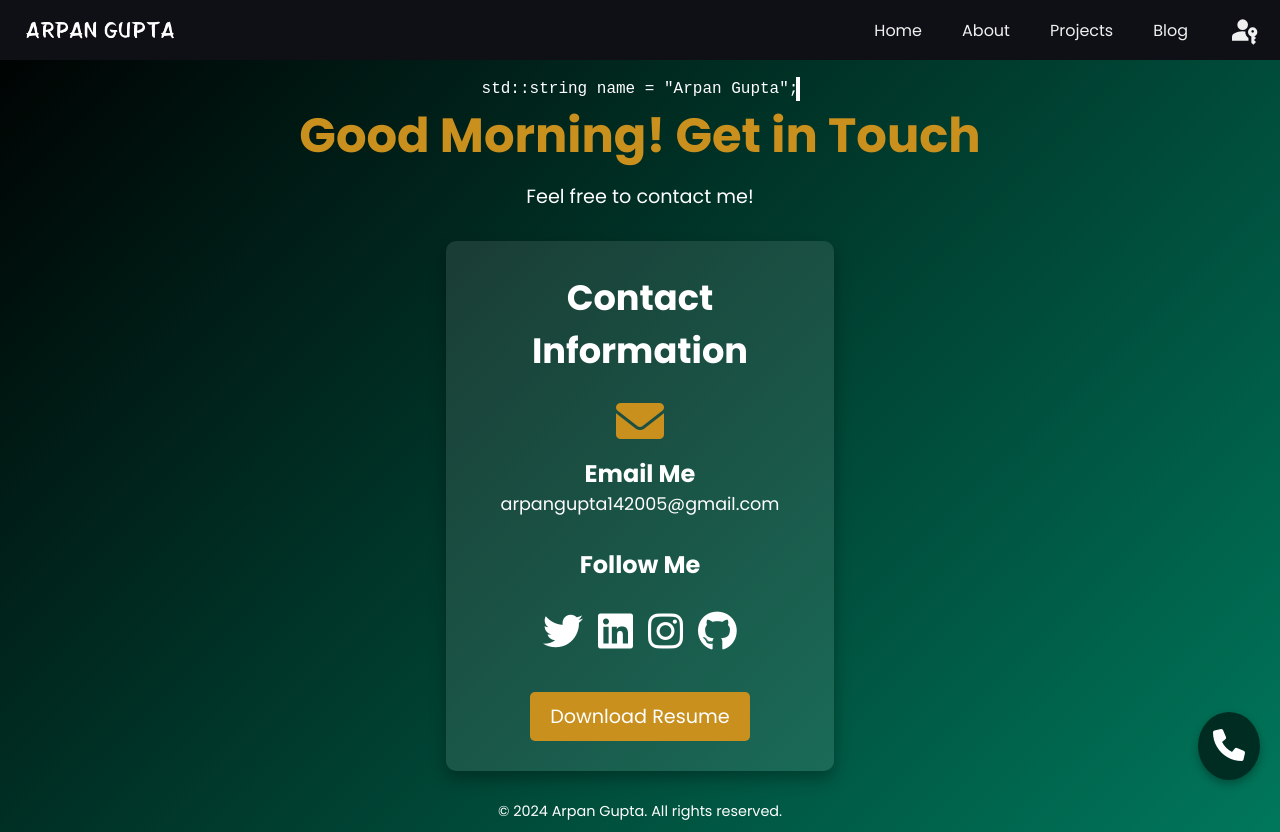
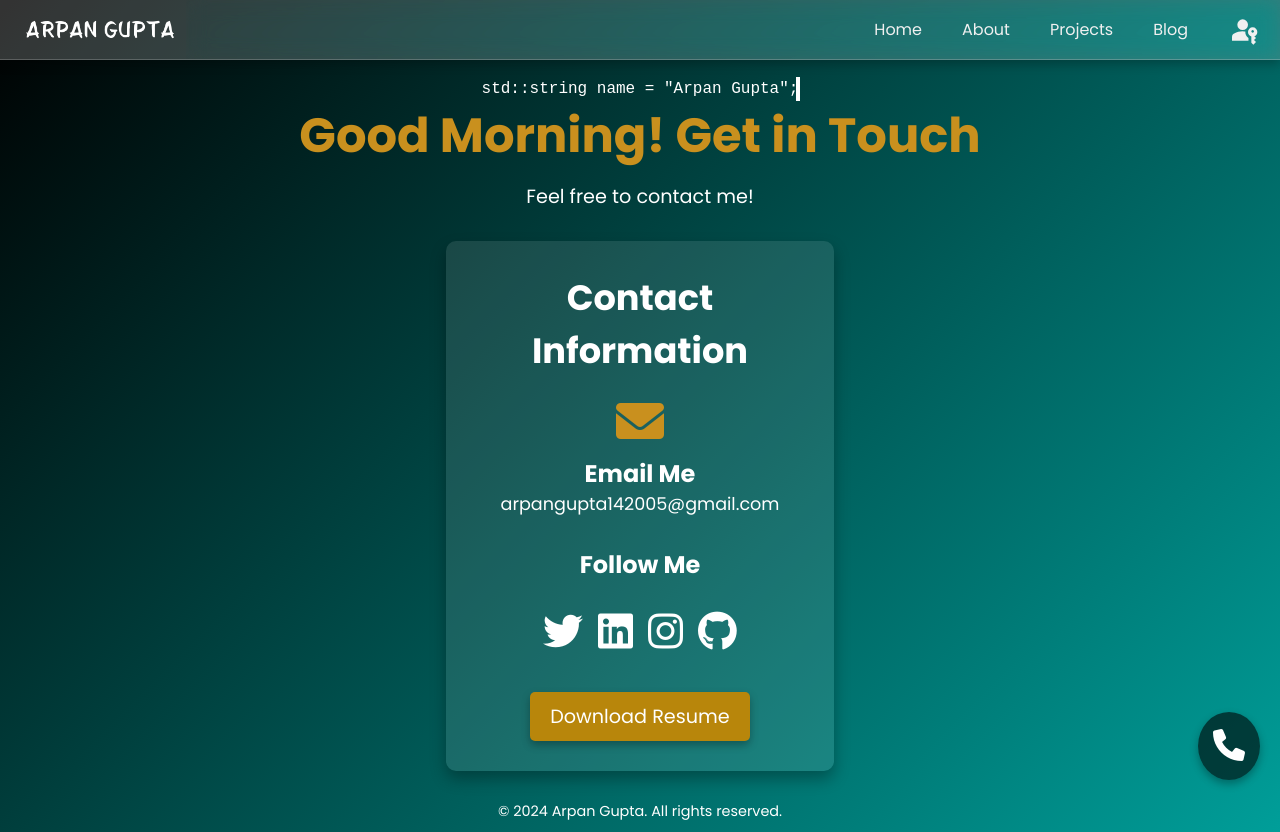
Before and after one commit to arpangupta-git/About-Me, a plain HTML site: page index.html in a window 1280 px wide. Drawn offline with Linux system fonts and the light colour scheme.

Commit message:
stylesheet

```diff
--- a/style.css
+++ b/style.css
@@ -2,7 +2,7 @@
 :root{
   --color-1: #0f1016;
   --text-color: #f0f0f0;
-  --accent-color: #0084a9;
+  --accent-color: #B8860B;
 }
 
 * {
@@ -33,7 +33,7 @@ body {
     left: 0;
     width: 100%;
     height: 100%;
-    background: linear-gradient(135deg, #000000, #00775b);
+    background: linear-gradient(135deg, #000000, #009e99);
     color: #ffffff;
     font-family: 'Courier New', monospace;
     font-size: 18px;
@@ -214,16 +214,19 @@ header p {
     padding: 10px 20px;
     font-size: 1.2em;
     color: #ffffff;
-    background-color: #c9901e;
+    background-color: #B8860B;
     border: none;
     border-radius: 5px;
     text-decoration: none;
-    transition: background-color 0.3s ease, transform 0.3s ease;
+    box-shadow: 0 4px 8px rgba(0, 0, 0, 0.3);
+    transition: background-color 0.3s ease, transform 0.3s ease, box-shadow 0.3s ease, color 0.3s ease;
 }
 
 .resume-btn:hover {
     background-color: #ffae42;
+    color: #000000;
     transform: scale(1.05);
+    box-shadow: 0 6px 12px rgba(0, 0, 0, 0.6);
 }
 
 /* Floating Icons */
@@ -279,23 +282,34 @@ footer p {
     }
 }
 
-#logo{
-    width: 13%;
-  }
-  nav{
+#logo {
+    width: 13%; /* Automatically adjust width */
+}
+
+nav {
     height: 60px;
-    background-color: var(--color-1);
     display: flex;
-    justify-content: flex-end;
     align-items: center;
-  }
+    justify-content: space-between;
+    background: rgba(255, 255, 255, 0.2);
+    border-bottom: 1px solid rgba(255, 255, 255, 0.2);
+    box-shadow: 0 4px 10px rgba(0, 0, 0, 0.25);
+    padding: 0;
+    margin: 0;
+    box-sizing: border-box;
+    position: relative;
+}
+
   .links-container{
+    backdrop-filter: blur(10px) saturate(150%);
+    -webkit-backdrop-filter: blur(10px) saturate(150%);
     height: 100%;
     width: 100%;
     display: flex;
     flex-direction: row;
     align-items: center;
   }
+
   nav a{
     height: 100%;
     padding: 0 20px;
@@ -328,8 +342,8 @@ footer p {
       right: -100%;
       z-index: 10;
       width: 300px;
-      background-color: var(--color-1);
       box-shadow: -5px 0 5px rgba(0, 0, 0, 0.25);
+      border-left: 1px solid rgba(255, 255, 255, 0.2); /* Subtle border */
       transition: 0.75s ease-in-out;
     }
     nav a{
```
